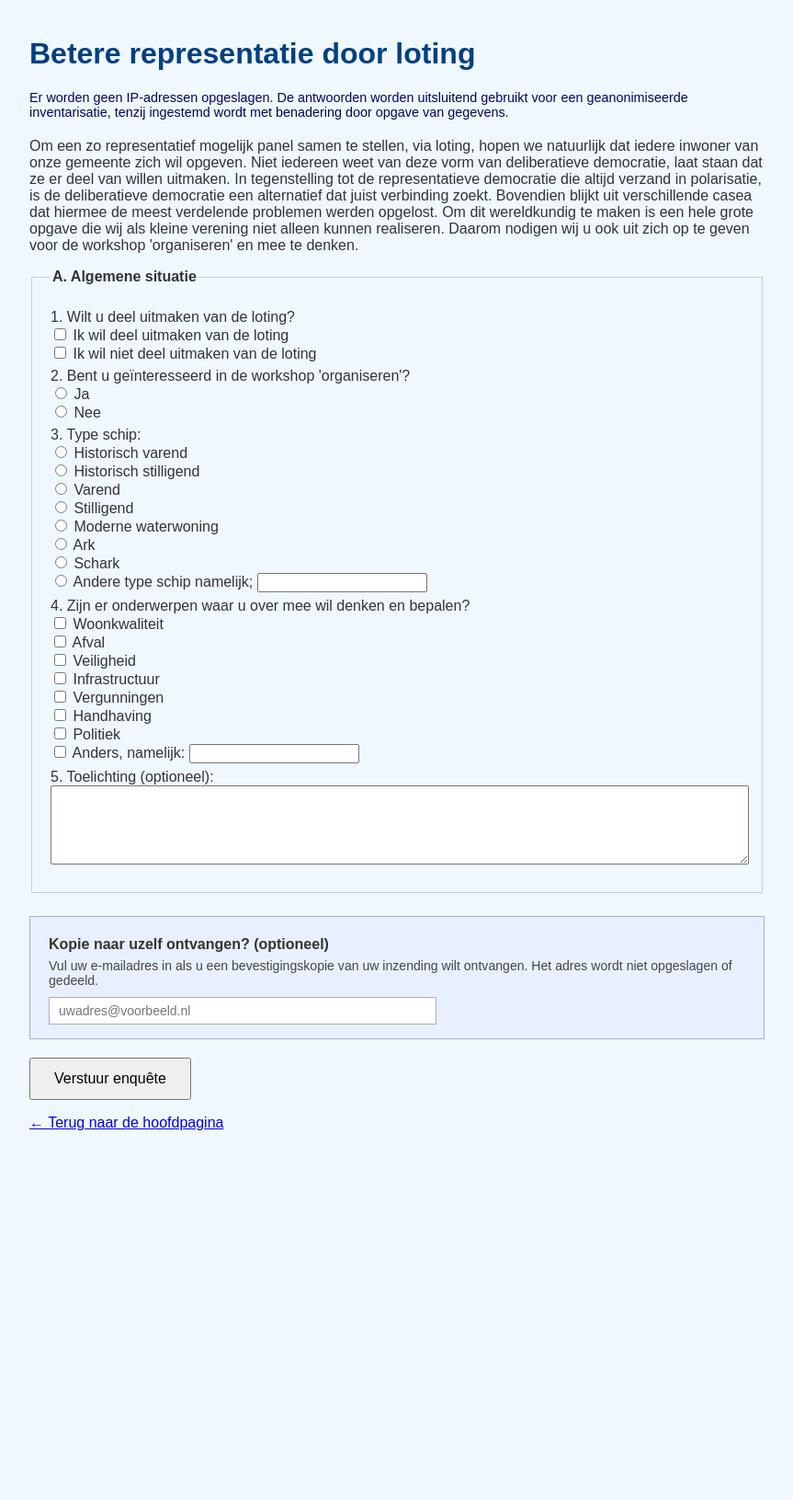
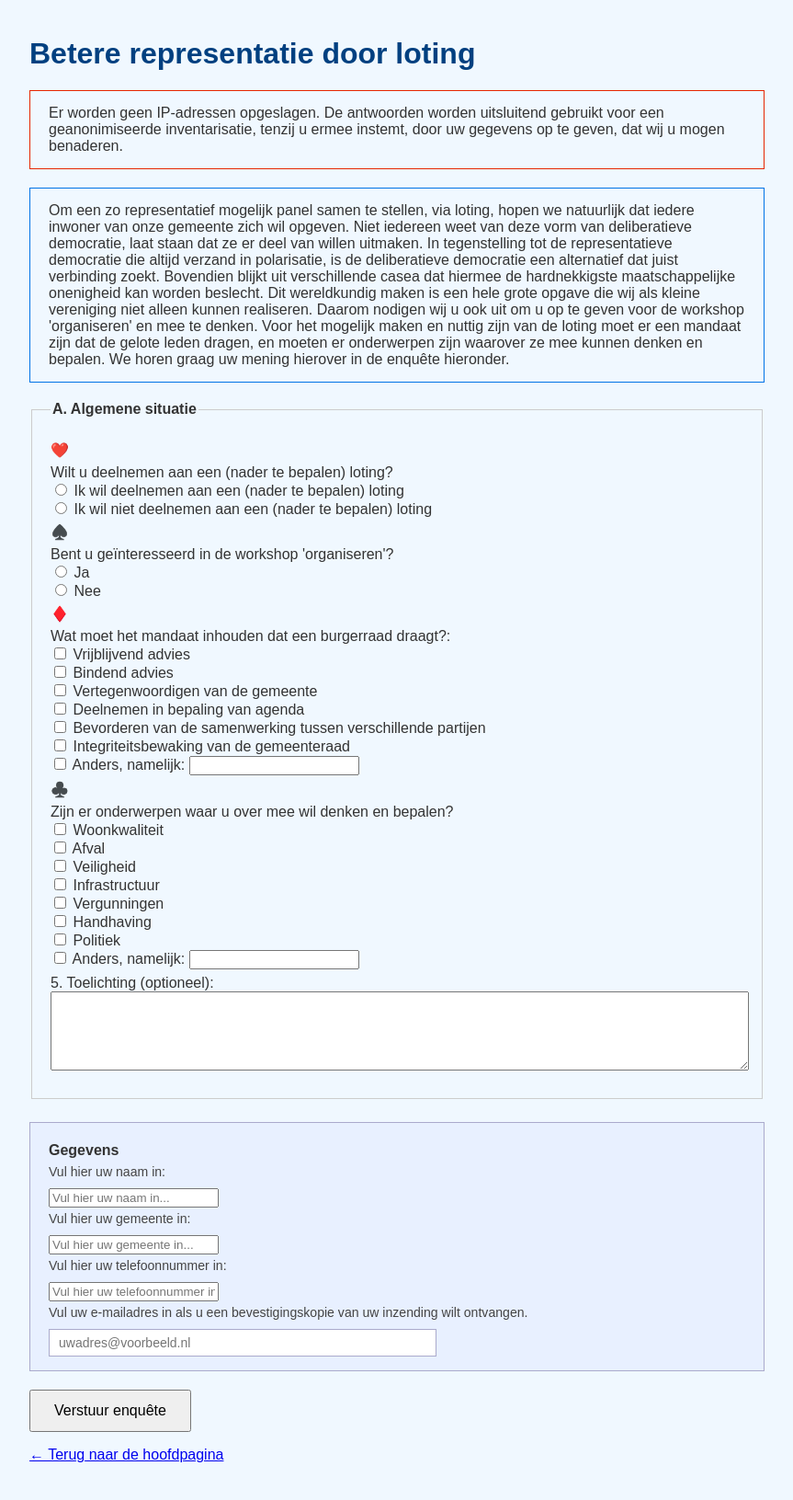
Before and after one commit to Klikblitser/VBBSKW, a Jekyll site: the page enquete.html, which Jekyll copies as it is, in a window 1280 px wide. Shown: the whole page at 92% size, without its empty margins (208-1071 px from the left). Built offline with Jekyll 4.4.1, drawn with Linux system fonts in a browser that asks for light colours; before the commit the page ends 1270 px from its top, so only the background shows below that.

Commit message:
helemaal opnieuw

```diff
--- a/enquete.html
+++ b/enquete.html
@@ -38,8 +38,15 @@
         cursor: pointer;
     }
     .privacy {
-        font-size: 0.9em;
-        color: #010661;
+        font-size: 1em;
+        border: 1px solid #e62600;
+        padding: 15px 20px;
+        margin-bottom: 20px;
+    }
+    .toelichting {
+        font-size: 1em;
+        border: 1px solid #0073e6;
+        padding: 15px 20px;
         margin-bottom: 20px;
     }
     .email-kopie {
@@ -73,13 +80,14 @@
 
 <p class="privacy">
 Er worden geen IP-adressen opgeslagen.
-De antwoorden worden uitsluitend gebruikt voor een geanonimiseerde inventarisatie, tenzij ingestemd wordt met benadering door opgave van gegevens.
+De antwoorden worden uitsluitend gebruikt voor een geanonimiseerde inventarisatie, tenzij u ermee instemt, door uw gegevens op te geven, dat wij u mogen benaderen.
 </p>
 
 <p class="toelichting">
 Om een zo representatief mogelijk panel samen te stellen, via loting, hopen we natuurlijk dat iedere inwoner van onze gemeente zich wil opgeven. Niet iedereen weet van deze vorm van deliberatieve democratie, laat staan dat ze er deel van willen uitmaken.
-In tegenstelling tot de representatieve democratie die altijd verzand in polarisatie, is de deliberatieve democratie een alternatief dat juist verbinding zoekt. Bovendien blijkt uit verschillende casea dat hiermee de meest verdelende problemen werden opgelost.
-Om dit wereldkundig te maken is een hele grote opgave die wij als kleine verening niet alleen kunnen realiseren. Daarom nodigen wij u ook uit zich op te geven voor de workshop 'organiseren' en mee te denken.
+In tegenstelling tot de representatieve democratie die altijd verzand in polarisatie, is de deliberatieve democratie een alternatief dat juist verbinding zoekt. Bovendien blijkt uit verschillende casea dat hiermee de hardnekkigste maatschappelijke onenigheid kan worden beslecht.
+Dit wereldkundig maken is een hele grote opgave die wij als kleine vereniging niet alleen kunnen realiseren. Daarom nodigen wij u ook uit om u op te geven voor de workshop 'organiseren' en mee te denken.
+Voor het mogelijk maken en nuttig zijn van de loting moet er een mandaat zijn dat de gelote leden dragen, en moeten er onderwerpen zijn waarover ze mee kunnen denken en bepalen. We horen graag uw mening hierover in de enquête hieronder.
 </p>
 
 <form id="enqueteForm" action="https://formspree.io/f/xbdlnwpw" method="POST">
@@ -89,31 +97,39 @@ Om dit wereldkundig te maken is een hele grote opgave die wij als kleine verenin
     <legend>A. Algemene situatie</legend>
 
     <label>
-        1. Wilt u deel uitmaken van de loting?<br>
-        <input type="checkbox" name="Lotingopgave" value="LWO"> Ik wil deel uitmaken van de loting<br>
-        <input type="checkbox" name="Lotingopgave" value="ExLWO"> Ik wil niet deel uitmaken van de loting<br>
+    ❤️
     </label>
-
     <label>
-        2. Bent u geïnteresseerd in de workshop 'organiseren'?<br>
+        Wilt u deelnemen aan een (nader te bepalen) loting?<br>
+        <input type="radio" name="Lotingopgave" value="deelnemen aan loting"> Ik wil deelnemen aan een (nader te bepalen) loting<br>
+        <input type="radio" name="Lotingopgave" value="niet deelnemen aan loting"> Ik wil niet deelnemen aan een (nader te bepalen) loting<br>
+    </label>
+    <label>
+    ♠️
+    </label>
+    <label>
+        Bent u geïnteresseerd in de workshop 'organiseren'?<br>
         <input type="radio" name="Workshop" value="Ja"> Ja<br>
         <input type="radio" name="Workshop" value="Nee"> Nee<br>
     </label>
-
     <label>
-        3. Type schip:<br>
-        <input type="radio" name="Type schip" value="Historisch varend"> Historisch varend<br>
-        <input type="radio" name="Type schip" value="Historisch stilligend"> Historisch stilligend<br>
-        <input type="radio" name="Type schip" value="Varend"> Varend<br>
-        <input type="radio" name="Type schip" value="Stilligend"> Stilligend<br>
-        <input type="radio" name="Type schip" value="Moderne waterwoning"> Moderne waterwoning<br>
-        <input type="radio" name="Type schip" value="Ark"> Ark<br>
-        <input type="radio" name="Type schip" value="Schark"> Schark<br>
-        <input type="radio" name="Type schip" value="Andere"> Andere type schip namelijk; <input type="text" name="Andere type schip" value=""> <br>
+    ♦️
     </label>
-
     <label>
-        4. Zijn er onderwerpen waar u over mee wil denken en bepalen?<br>
+        Wat moet het mandaat inhouden dat een burgerraad draagt?:<br>
+        <input type="checkbox" name="Mandaat" value="Vrijblijvend advies"> Vrijblijvend advies<br>
+        <input type="checkbox" name="Mandaat" value="Bindend advies"> Bindend advies<br>
+        <input type="checkbox" name="Mandaat" value="Vertegenwoordigen van de gemeente"> Vertegenwoordigen van de gemeente<br>
+        <input type="checkbox" name="Mandaat" value="Deelnemen in bepaling van agenda"> Deelnemen in bepaling van agenda<br>
+        <input type="checkbox" name="Mandaat" value="Bevorderen van de samenwerking tussen verschillende partijen"> Bevorderen van de samenwerking tussen verschillende partijen<br>
+        <input type="checkbox" name="Mandaat" value="Integriteitsbewaking van de gemeenteraad"> Integriteitsbewaking van de gemeenteraad<br>
+        <input type="checkbox" name="Mandaat" value="Anders"> Anders, namelijk: <input type="text" name="Mandaat_anders" value=""> <br>
+    </label>
+    <label>
+    ♣️
+    </label>
+    <label>
+        Zijn er onderwerpen waar u over mee wil denken en bepalen?<br>
         <input type="checkbox" name="Onderwerpen_meedenken" value="Woonkwaliteit"> Woonkwaliteit<br>
         <input type="checkbox" name="Onderwerpen_meedenken" value="Afval"> Afval<br>
         <input type="checkbox" name="Onderwerpen_meedenken" value="Veiligheid"> Veiligheid<br>
@@ -132,8 +148,14 @@ Om dit wereldkundig te maken is een hele grote opgave die wij als kleine verenin
 
 <!-- E-mailkopie -->
 <div class="email-kopie">
-    <label for="emailKopie">Kopie naar uzelf ontvangen? (optioneel)</label>
-    <p>Vul uw e-mailadres in als u een bevestigingskopie van uw inzending wilt ontvangen. Het adres wordt niet opgeslagen of gedeeld.</p>
+    <label for="emailKopie">Gegevens</label>
+    <p>Vul hier uw naam in:</p>
+    <input type="text" name="Naam" placeholder="Vul hier uw naam in..."><br>
+    <p>Vul hier uw gemeente in:</p>
+    <input type="text" name="Gemeente" placeholder="Vul hier uw gemeente in..."><br>
+    <p>Vul hier uw telefoonnummer in:</p>
+    <input type="tel" name="Telefoon" placeholder="Vul hier uw telefoonnummer in..."><br>
+    <p>Vul uw e-mailadres in als u een bevestigingskopie van uw inzending wilt ontvangen.</p>
     <input type="email" id="emailKopie" name="_replyto" placeholder="uwadres@voorbeeld.nl" autocomplete="email">
 </div>
 
```
